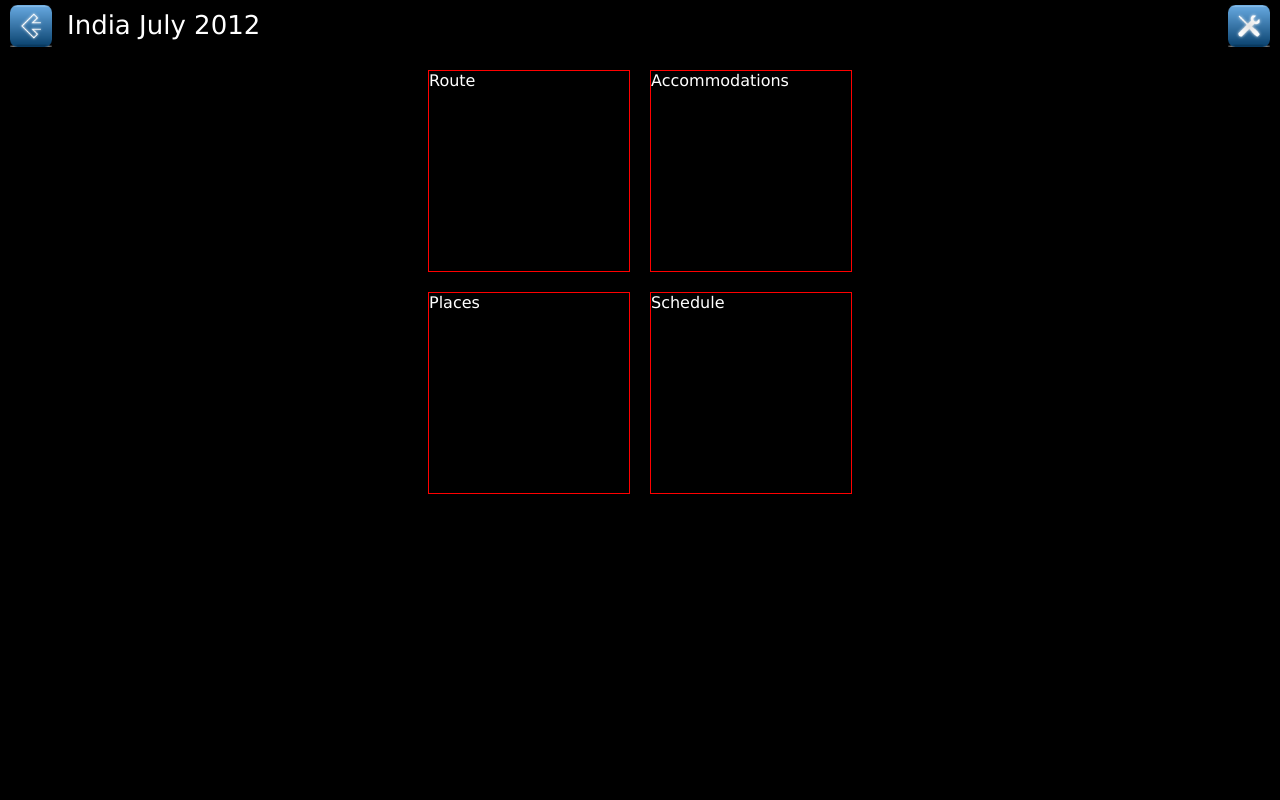
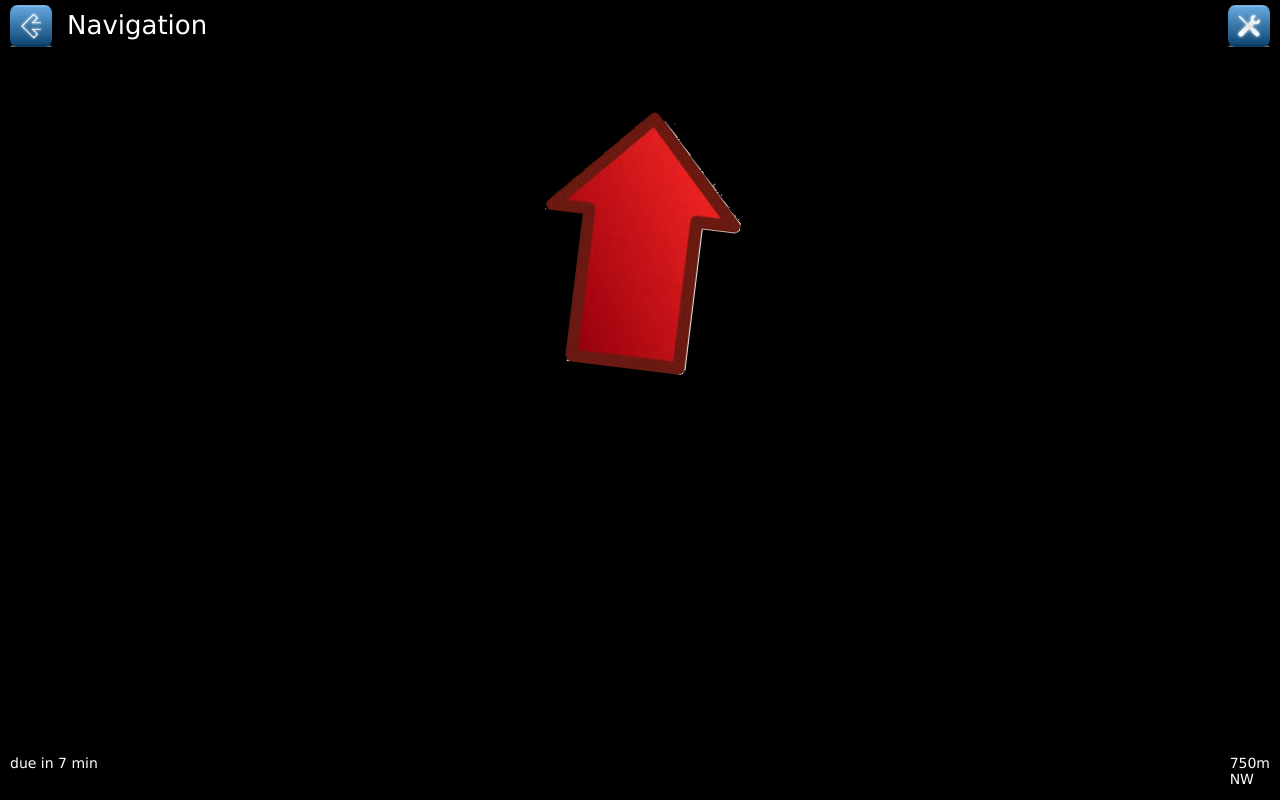
Before and after one commit to arattinger/tripassist, a Django app: page /mobile/ in a window 1280 px wide. Run offline with Django 3.2, Linux system fonts and the light colour scheme.

Commit message:
added basic navigation view

```diff
--- a/website/mobile/static/css/Mobile.css
+++ b/website/mobile/static/css/Mobile.css
@@ -128,3 +128,32 @@ body {
   border: 1px solid #f00;
   float: left;
 }
+#bottom-ctn {
+  position: absolute;
+  bottom: 0px;
+  left: 0px;
+  width: 100%;
+  height: 45px;
+}
+#bottom-ctn #left-info-ctn {
+  float: left;
+  font-size: 14px;
+  margin-left: 10px;
+}
+#bottom-ctn #right-info-ctn {
+  float: right;
+  font-size: 14px;
+  margin-right: 10px;
+}
+#bottom-ctn #right-info-ctn p {
+  margin: 0px;
+}
+#arrow-ctn {
+  width: 300px;
+  height: 300px;
+  margin: auto;
+  margin-top: 30px;
+  background-image: url("/static/images/arrow.png");
+  background-repeat: no-repeat;
+  background-position: center;
+}
--- a/website/mobile/static/css/STYL/Mobile.styl
+++ b/website/mobile/static/css/STYL/Mobile.styl
@@ -1,3 +1,4 @@
 @import 'Base'
 @import 'List'
 @import 'Tiles'
+@import 'Navigation'
--- /dev/null
+++ b/website/mobile/static/css/STYL/Navigation.styl
@@ -0,0 +1,28 @@
+#bottom-ctn
+    position absolute
+    bottom 0px
+    left 0px
+    width 100%
+    height 45px
+
+    #left-info-ctn
+        float left
+        font-size 14px
+        margin-left 10px
+
+    #right-info-ctn
+        float right
+        font-size 14px
+        margin-right 10px
+
+        p
+            margin 0px
+
+#arrow-ctn
+    width 300px
+    height 300px
+    margin auto
+    margin-top 30px
+    background-image url('/static/images/arrow.png')
+    background-repeat no-repeat
+    background-position center
--- a/website/mobile/templates/mobile.html
+++ b/website/mobile/templates/mobile.html
@@ -42,7 +42,7 @@
         </div>
     </div>
     -->
-
+    <!--
     <div id='header-ctn'>
         <div id='back-btn'></div>
         <div id='title'>India July 2012</div>
@@ -56,7 +56,19 @@
             <div id='schedule-tile'>Schedule</div>
         </div>
     </div>
-
+    -->
+    <div id='header-ctn'>
+        <div id='back-btn'></div>
+        <div id='title'>Navigation</div>
+        <div id='settings-btn'></div>
+    </div>
+    <div id='content-ctn'>
+        <div id='arrow-ctn' style='-webkit-transform:rotate(7deg);'></div>
+	<div id='bottom-ctn'>
+	    <div id='left-info-ctn'>due in 7 min</div>
+            <div id='right-info-ctn'><p>750m</p><p>NW</p></div>
+	</div>
+    </div>
 </div>
 {% endblock %}
 
```
Also changed, not shown: website/mobile/static/images/arrow.png (added), 1 other file.
